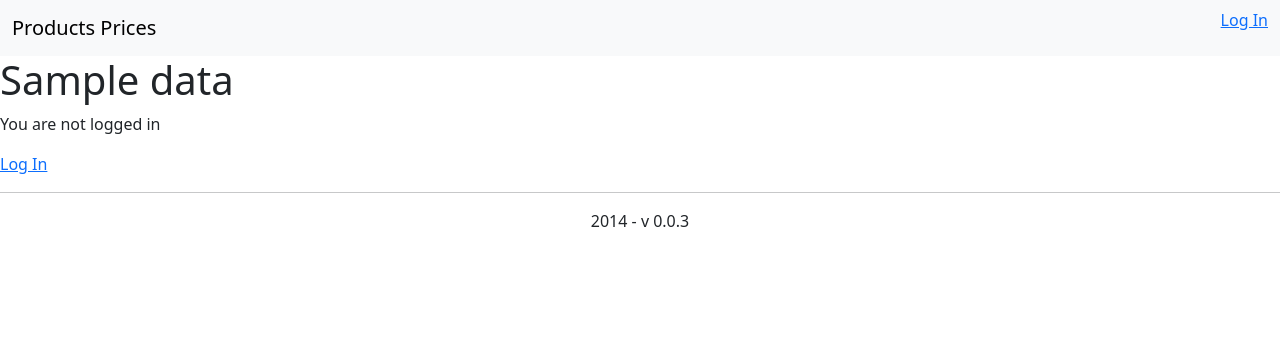
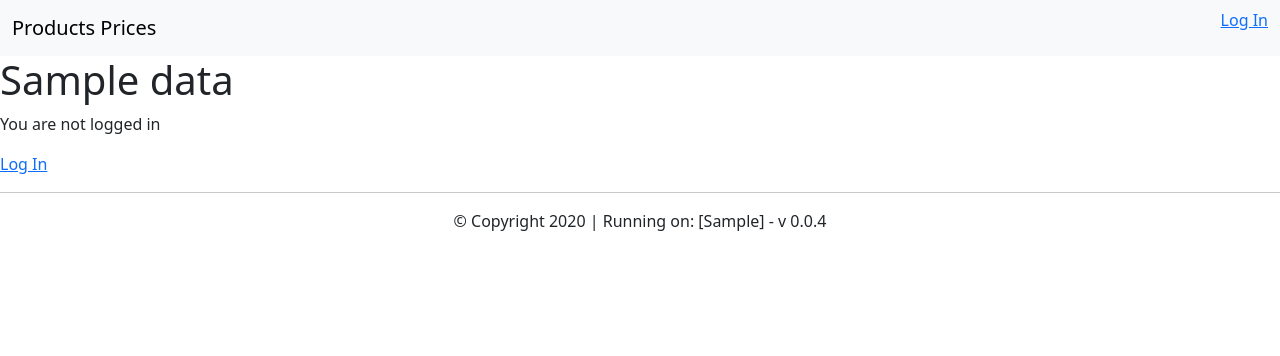
Before and after one commit to rtavares/bi-costs-calculator, a Django app: template backend/source/products_prices/products/templates/products/home.html in a window 1280 px wide. Shown: the top 356 px of the page. Run offline with Django 5.2, Linux system fonts and the light colour scheme; the template is opened without the code that fills it: most values are stand-ins (such as "Sample title", 1, 10 or a date in 2020).

Commit message:
[BIP-003] feature-Add_running_branch_information

```diff
--- a/backend/source/products_prices/products_prices/settings/base.py
+++ b/backend/source/products_prices/products_prices/settings/base.py
@@ -81,6 +81,7 @@ TEMPLATES = [
                 "django.template.context_processors.request",
                 "django.contrib.auth.context_processors.auth",
                 "django.contrib.messages.context_processors.messages",
+                "products_prices.context_processors.date_context_processor",
             ],
         },
     },
--- a/backend/source/products_prices/templates/base.html
+++ b/backend/source/products_prices/templates/base.html
@@ -46,8 +46,8 @@
     {% block local_scripts %}
     {% endblock local_scripts %}
 <hr>
-<div class="text-center">
-    2014 - v 0.0.3
-</div>
+<footer class="text-center">
+        © Copyright {{ current_year }} | Running on: [{{ active_branch }}] - v 0.0.4
+</footer>
 </body>
 </html>
--- a/pyproject.toml
+++ b/pyproject.toml
@@ -13,6 +13,8 @@ python-dotenv = "^1.0.1"
 psycopg2-binary = "^2.9.9"
 sentry-sdk = {extras = ["django"], version = "^2.10.0"}
 django-debug-toolbar = "^4.4.2"
+gitdb2 = "^4.0.2"
+gitpython = "^3.1.43"
 
 [tool.poetry.group.dev.dependencies]
 isort = "^5.13.2"
```
Also changed, not shown: backend/source/products_prices/products_prices/context_processors.py (added, +13 -0 lines), 1 other file.
